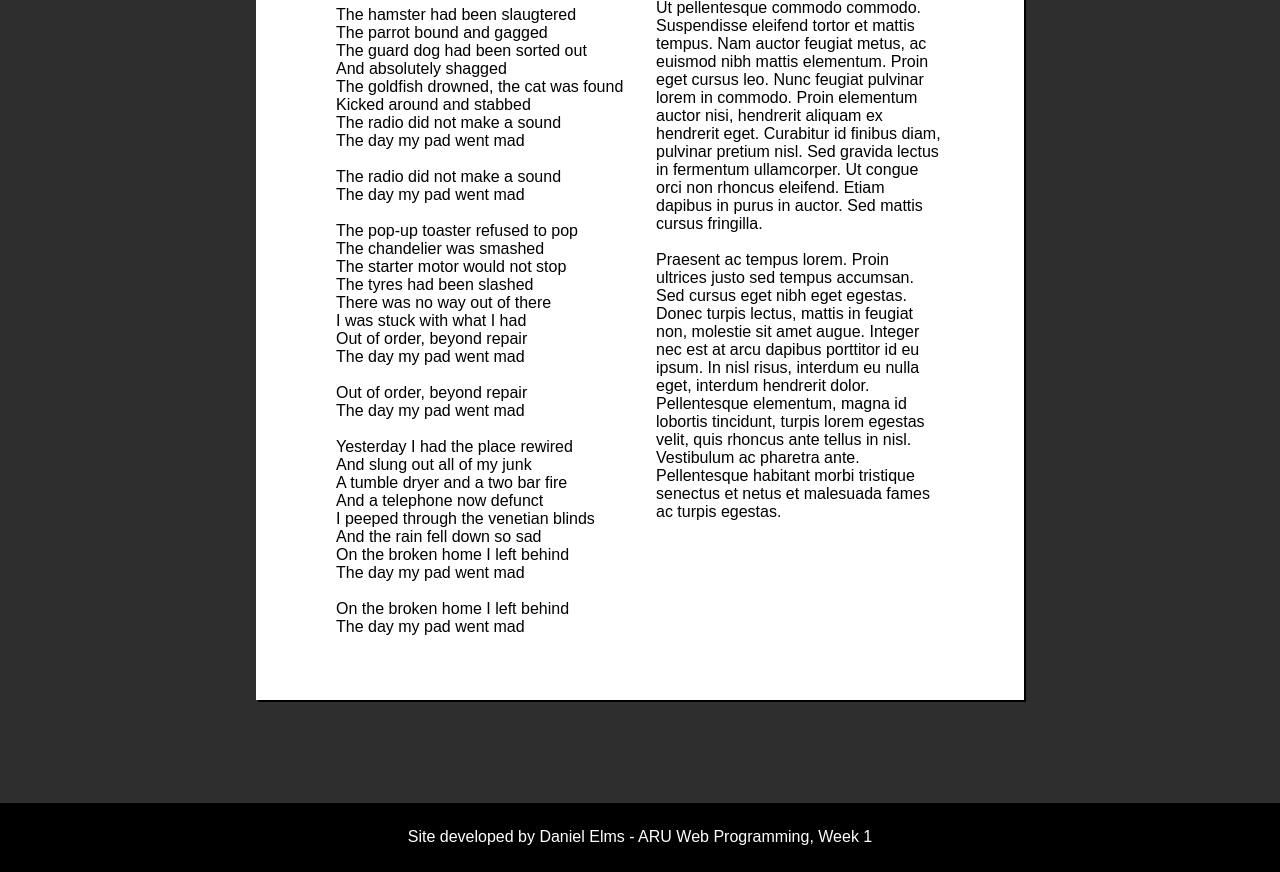
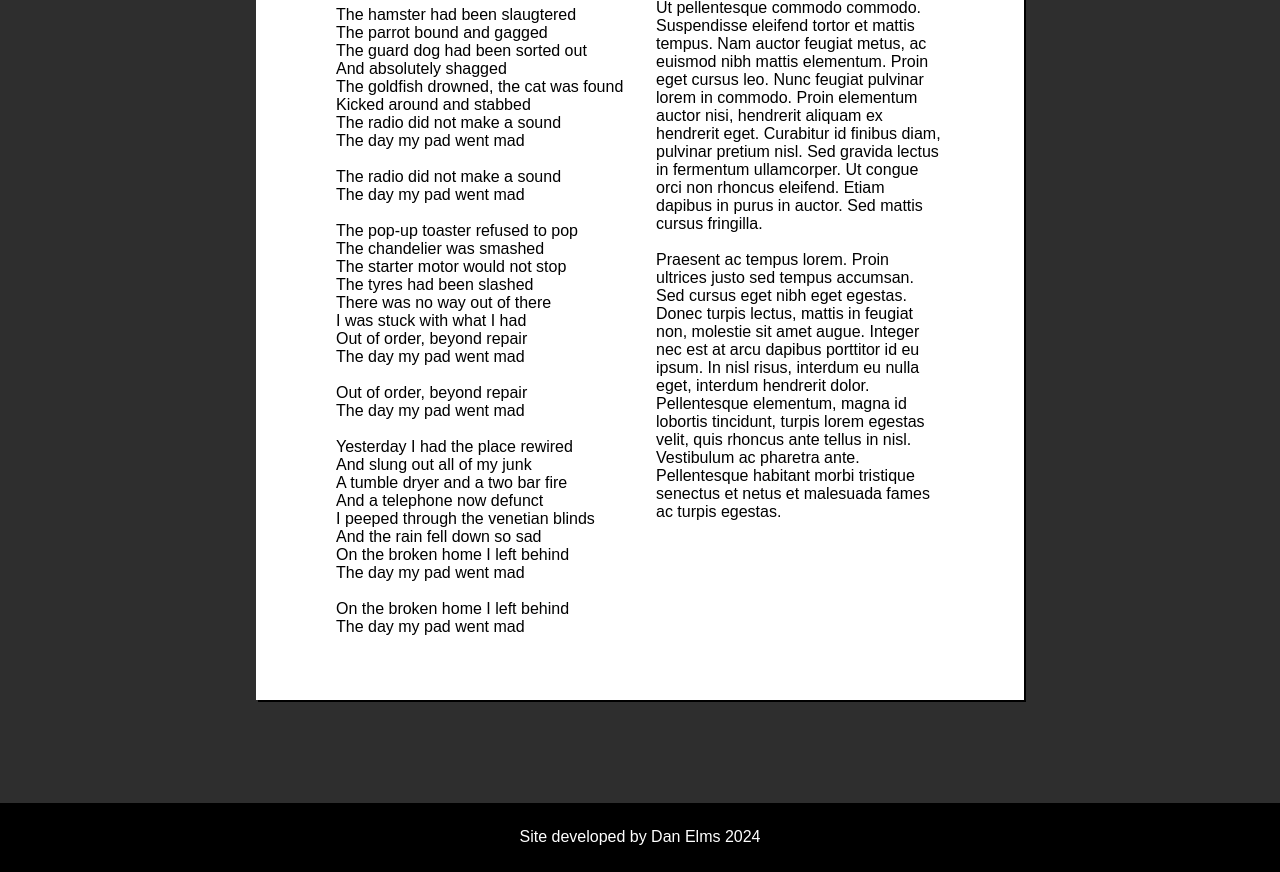
Before and after one commit to danelms/2PageSite, a plain HTML site: page padMad.html in a window 1280 px wide. Shown: the part 830-1702 px from the top of the page. Drawn offline with Linux system fonts and the light colour scheme.

Commit message:
Update padMad.html

```diff
--- a/padMad.html
+++ b/padMad.html
@@ -104,7 +104,7 @@
 
     <div class="footer">
 
-        <p>Site developed by Daniel Elms - ARU Web Programming, Week 1</p>
+        <p>Site developed by Dan Elms 2024</p>
 
     </div>
 
```
